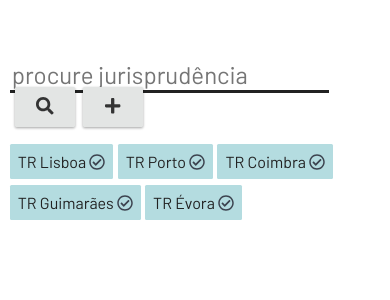
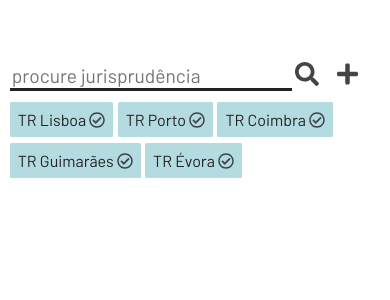
Before and after one commit to EllisBell/juris, a Django app: page / in a window 390 px wide. Shown: the part 33-333 px from the top of the page. Run offline with Django 3.2, Linux system fonts and the light colour scheme; parts of the project's set-up code (start-up, migrations or seed data) failed here and were passed over; some libraries are stand-ins or nearby versions.

Commit message:
more search page css changes

```diff
--- a/juris-django/jurisapp/static/jurisapp/css/style.css
+++ b/juris-django/jurisapp/static/jurisapp/css/style.css
@@ -169,7 +169,7 @@ header h1 {
   border: none;
   cursor: pointer;
   font-size: 1.1rem;
-  box-shadow: 0 1px 3px rgba(0,0,0,0.16), 0 1px 3px rgba(0,0,0,0.23);
+  /*box-shadow: 0 1px 3px rgba(0,0,0,0.16), 0 1px 3px rgba(0,0,0,0.23);*/
   position: relative;
   bottom: 6px;
   background-color: #e3e5e4;
@@ -179,6 +179,25 @@ header h1 {
 
 .searchButtons:hover {
 	background-color: #B9C3BE;
+}
+
+.searchSpan {
+	font-size: 1.3rem;
+	color: #444444;
+	cursor: pointer;
+	display: none;
+}
+
+.searchSpan:hover {
+	color: #222222;
+}
+
+.showAdv {
+	margin-left: 8px;
+}
+
+.searchButtons {
+	margin-left: 5px;
 }
 
 #advancedSearch {
@@ -197,8 +216,11 @@ header h1 {
 	border-bottom: 1px solid #1E2127;
 }
 
+#procSearchDiv {
+	margin-bottom: 2%;
+}
+
 #procSearch {
-	margin-bottom: 2%;
 	width: 20%;
 }
 
@@ -516,7 +538,6 @@ header h1 {
 	padding-left: 2%;
 	font-size: 1.1rem;
 	line-height: 1.5rem;
-	/*border: 1px solid blue;*/
 }
 
 .clearfix::after {
@@ -564,6 +585,10 @@ header h1 {
 }
 
 @media only screen and (max-width: 700px) {
+	#all-content {
+		width: 95%;
+	}
+
 	#top-nav {
 		height:100%;
 	}
@@ -579,7 +604,6 @@ header h1 {
 	}
 
 	#top-list {
-		/*visibility: hidden;*/
 		position: relative;
 		margin-top: 15%;
 	}
@@ -601,12 +625,68 @@ header h1 {
 		font-size: 1.5rem;
 	}
 
-	#searchbox {
-		width:65%;
+	#content {
+		max-width: 95%;
+		margin: 15% auto 0 auto;
 	}
 
-	#content {
-		max-width: 80%;
+	#searchbox {
+		width:75%;
+	}
+
+	.searchButtons {
+		display: none;
+	}
+
+	.searchSpan {
+		display: inline-block;
+		font-size: 1.5rem;
+	}
+
+	.showAdv{
+		margin-left: 4%;
+	}
+
+	#advancedSearch {
+		margin-top: 4%;
+		margin-bottom: 4%;
+	}
+
+	#procSearch {
+		width: 40%;
+		font-size: 1rem;
+	}
+
+	#dateSearchiv{
+		font-size: 1rem;
+	}
+
+	#dateSearchDiv div {
+		display: block;
+		margin-left: 0;
+		margin-bottom: 2%;
+	}
+
+	.dateClear {
+		font-size: 0.8rem;
+	}
+
+	.trib-long {
+		display: none;
+	}
+
+	.trib-short {
+		display: inline-block;
+	}
+
+	#searchResults {
+		width: 98%;
+		margin: 10% auto 0 auto;
+	}
+
+	.acordao-result {
+		width: 100%;
+		margin: 5% auto 5% auto;
 	}
 
 	#acordao-main-info {
@@ -655,8 +735,8 @@ header h1 {
 	}
 
 	#searchbox {
-		font-size: 1.5rem;
-		width:85%;
+		font-size: 1.2rem;
+		width:75%;
 	}
 
 	#tribCheckBoxes {
@@ -668,31 +748,16 @@ header h1 {
 		margin-bottom: 6px;
 	}
 
-	.trib-long {
-		display: none;
-	}
-
-	.trib-short {
-		display: inline-block;
-	}
-
 	#orderByButtons {
 		margin-top: 5%;
 	}
 
 	#searchResults {
 		width: 98%;
-		/*margin-top: 20%;
-		margin left: auto;
-		margin right: auto;*/
 		margin: 20% auto 0 auto;
 	}
 
 	.acordao-result {
-		/*margin-top: 5%;
-		margin-bottom: 5%;
-		margin-left: auto;
-		margin-right: auto;*/
 		width: 100%;
 		margin: 5% auto 5% auto;
 	}
@@ -707,9 +772,9 @@ header h1 {
 		margin-bottom: 1%;
 	}
 
-.result-bottom {
-	margin-top: 8%;
-}
+	.result-bottom {
+		margin-top: 8%;
+	}
 
 
 	.loading {
--- a/juris-django/jurisapp/static/jurisapp/js/jurisappjs.js
+++ b/juris-django/jurisapp/static/jurisapp/js/jurisappjs.js
@@ -9,9 +9,9 @@ $(document).ready(function() {
 		}
 	});
 
-    $("#searchBtn").click(function() {
+   $(".searchBtn").click(function() {
         doFreshSearch();
-    })
+    });
 
     function doFreshSearch() {
          var sd = getFreshSearchData();
@@ -231,7 +231,7 @@ $(document).ready(function() {
 
     setOrderByButtonSelectedAndColours($("#relevanceBtn"));
 
-    $("#showAdv").click(function() {
+    $(".showAdv").click(function() {
         var adv = $("#advancedSearch");
         if(adv.is(':visible')) {
             adv.hide(200);
--- a/juris-django/jurisapp/templates/jurisapp/index.html
+++ b/juris-django/jurisapp/templates/jurisapp/index.html
@@ -13,8 +13,12 @@
 
 	<div id="content">
 		<input type="text" id="searchbox" placeholder="procure jurisprudência" autofocus autocomplete="on">
-		<button type="button" id="searchBtn" class="searchButtons"><i class="fas fa-search"></i></button>
-		<button type="button" id="showAdv" class="searchButtons"><i class="fas fa-plus"></i></button>
+
+		<button type="button" class="searchBtn searchButtons"> <i class="fas fa-search"></i></button>
+		<button type="button" class="showAdv searchButtons"><i class="fas fa-plus"></i></button>
+
+		<span class="searchBtn searchSpan"><i class="fas fa-search"></i></span>
+		<span class="showAdv searchSpan"><i class="fas fa-plus"></i></span>
 
 		<div id="advancedSearch">
 			<div id="procSearchDiv">
```
